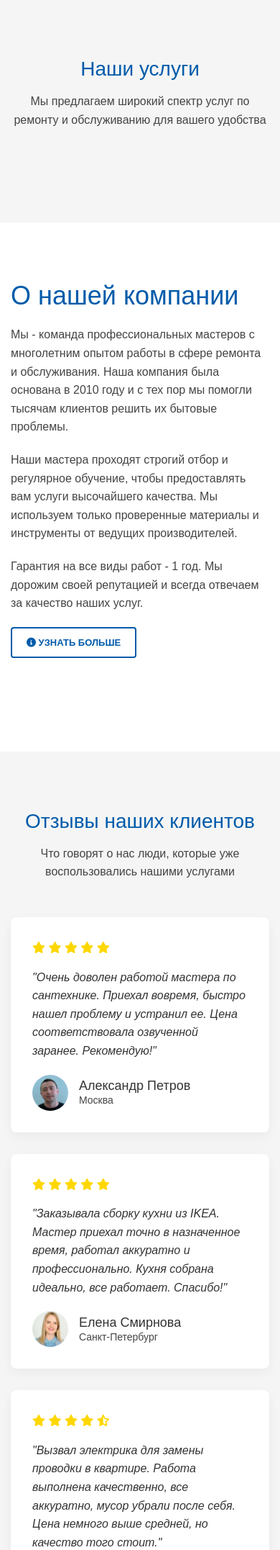
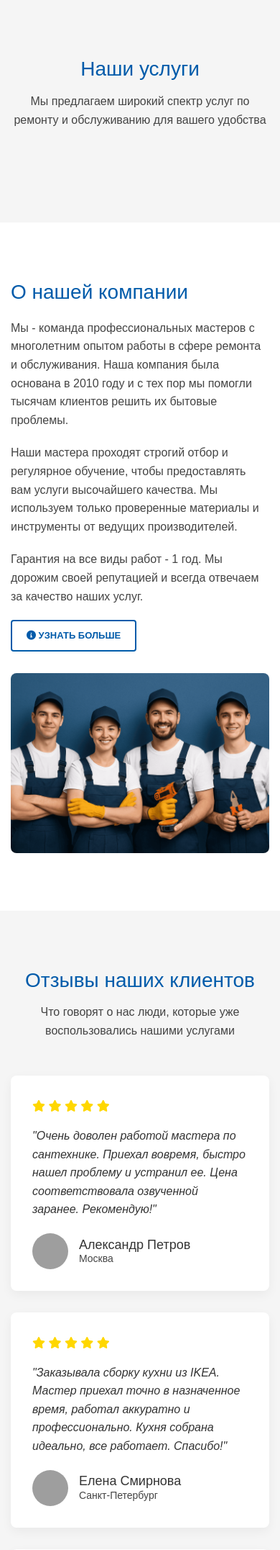
Before and after one commit to GrigoryKalinin/Home_master, a Django app: page / in a window 390 px wide. Shown: the part 598-2751 px from the top of the page at 72% size. Run offline with Django 5.2, Linux system fonts and the light colour scheme; data that the repository does not hold is empty; some libraries are stand-ins or nearby versions; grey boxes are pictures that could not be loaded.

Commit message:
Картинка для секции о нас

```diff
--- a/main/static/main/css/landing.css
+++ b/main/static/main/css/landing.css
@@ -199,11 +199,13 @@
 /* Изображение в секции "О нас" */
 .about-image {
   flex: 1; /* Равное распределение пространства */
+  flex-shrink: 0; /* Запрет сжатия изображения */
   height: 400px; /* Фиксированная высота */
   background-color: #ddd; /* Серый фон-заглушка */
   border-radius: 8px; /* Скругление углов */
   background-size: cover; /* Покрытие всей области */
   background-position: center; /* Центрирование фона */
+  min-width: 300px; /* Минимальная ширина для предотвращения исчезновения */
 }
 
 /* Секция отзывов клиентов */
@@ -328,10 +330,14 @@
 @media (max-width: 992px) {
   .about-content {
     flex-direction: column; /* Вертикальное расположение в секции "О нас" */
+    gap: 30px; /* Отступ между текстом и изображением */
   }
 
   .about-image {
+    display: block !important; /* Принудительное отображение */
     width: 100%; /* Полная ширина изображения */
+    height: 300px; /* Уменьшенная высота для планшетов */
+    flex: none; /* Отмена flex свойств */
   }
 
   .service-card {
@@ -370,6 +376,16 @@
     font-size: 22px; /* Уменьшенный размер слогана */
   }
 
+  .about-text h2 {
+    font-size: 28px; /* Уменьшенный размер заголовка секции "О нас" */
+  }
+
+  .about-image {
+    display: block !important; /* Принудительное отображение */
+    height: 250px; /* Еще более уменьшенная высота для мобильных */
+    flex: none; /* Отмена flex свойств */
+  }
+
   .service-card {
     width: calc(50% - 10px); /* 2 карточки в ряд */
   }
--- a/main/templates/main/landing.html
+++ b/main/templates/main/landing.html
@@ -75,7 +75,7 @@
         </button>
       </a>
     </div>
-    <div class="about-image" style="background-image: url('https://example.com/about-team.jpg');"></div>
+    <div class="about-image" style="background-image: url('{% static "images/obout.png" %}');"></div>
   </div>
 </div>
 </section>
@@ -97,7 +97,7 @@
       </div>
       <p>"Очень доволен работой мастера по сантехнике. Приехал вовремя, быстро нашел проблему и устранил ее. Цена соответствовала озвученной заранее. Рекомендую!"</p>
       <div class="testimonial-author">
-        <div class="author-avatar" style="background-image: url('{% static "images/Sasha.jpg" %}');"></div>
+        <div class="author-avatar" style="background-image: url('https://example.com/avatar1.jpg');"></div>
         <div class="author-info">
           <h4>Александр Петров</h4>
           <p>Москва</p>
@@ -114,7 +114,7 @@
       </div>
       <p>"Заказывала сборку кухни из IKEA. Мастер приехал точно в назначенное время, работал аккуратно и профессионально. Кухня собрана идеально, все работает. Спасибо!"</p>
       <div class="testimonial-author">
-        <div class="author-avatar" style="background-image: url('{% static "images/Elena.jpg" %}');"></div>
+        <div class="author-avatar" style="background-image: url('https://example.com/avatar2.jpg');"></div>
         <div class="author-info">
           <h4>Елена Смирнова</h4>
           <p>Санкт-Петербург</p>
@@ -131,7 +131,7 @@
       </div>
       <p>"Вызвал электрика для замены проводки в квартире. Работа выполнена качественно, все аккуратно, мусор убрали после себя. Цена немного выше средней, но качество того стоит."</p>
       <div class="testimonial-author">
-        <div class="author-avatar" style="background-image: url('{% static "images/Dima.jpg" %}');"></div>
+        <div class="author-avatar" style="background-image: url('https://example.com/avatar3.jpg');"></div>
         <div class="author-info">
           <h4>Дмитрий Иванов</h4>
           <p>Казань</p>
```
Also changed, not shown: static/images/obout.png (added).
